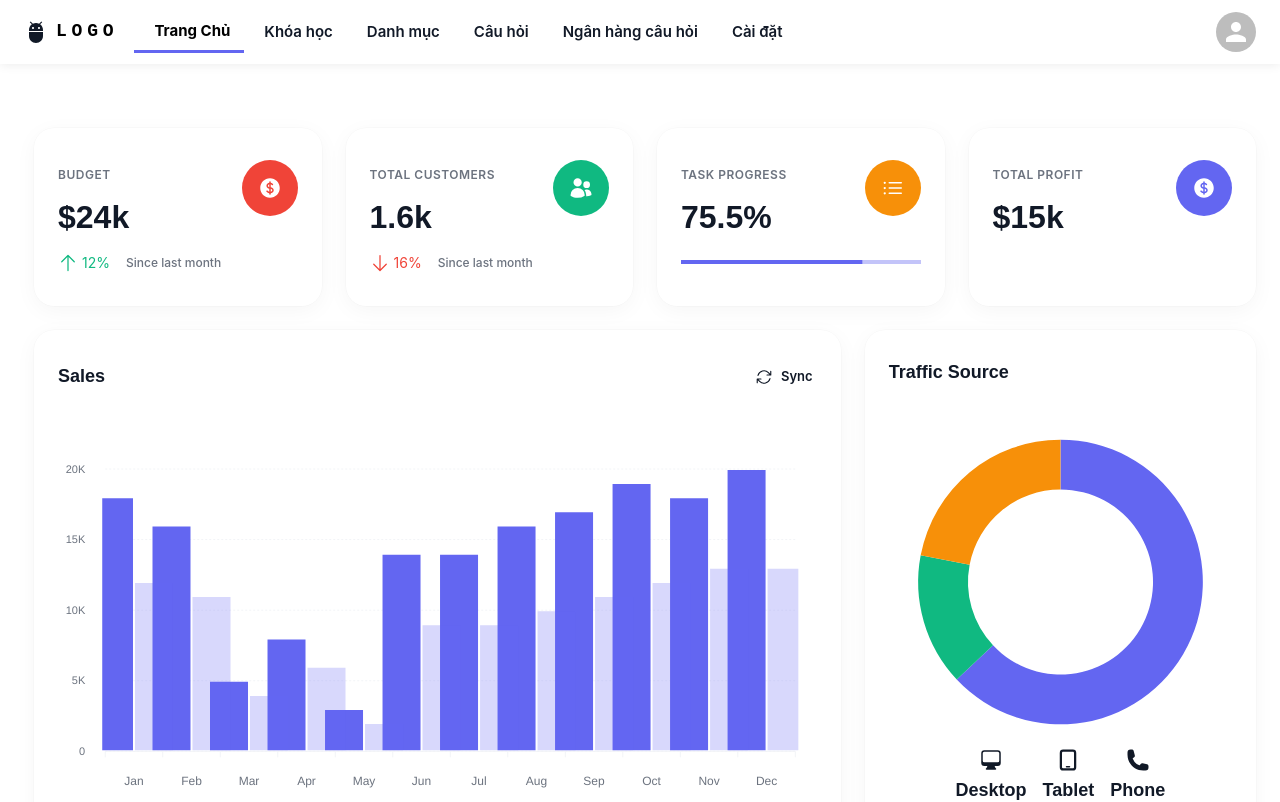
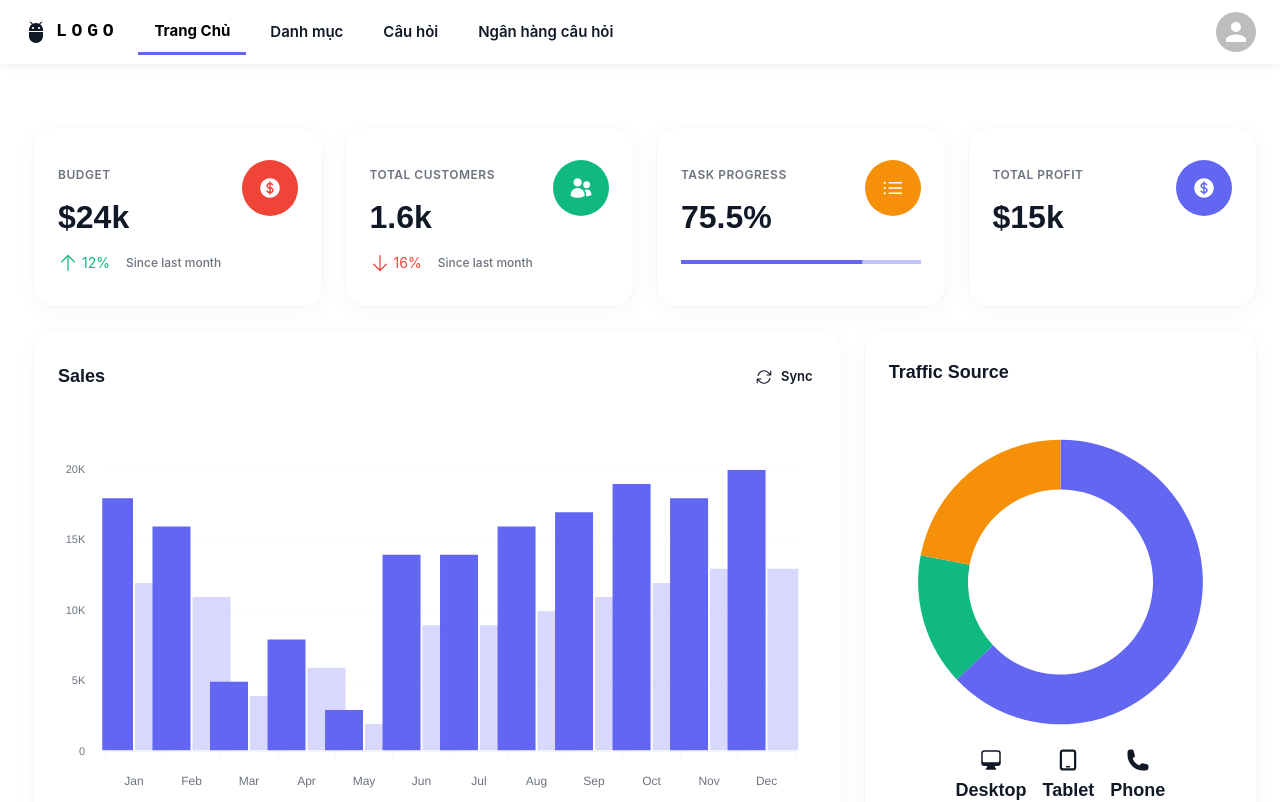
Before and after one commit to nvhoang2003/quizzbfe, a Next.js app: page / in a window 1280 px wide. Shown: the top 802 px of the page. Built offline with nearby package versions, Linux system fonts and the light colour scheme; sample sign-in values are in the browser's storage.

Commit message:
Flow test quiz(quiz redirect to test)

```diff
--- a/next.config.js
+++ b/next.config.js
@@ -3,8 +3,8 @@ const nextConfig = {
   reactStrictMode: false,
   env: {
     // HOST
-    LOCAL_API_KEY: 'https://localhost:7117/',
-    HOST_API_KEY: 'http://103.161.178.66:8098/',
+    HOST_API_KEY: 'https://localhost:7117/' || 'http://103.161.178.66:8098/',
+    // HOST_API_KEY: 'http://103.161.178.66:8098/',
   },
   system: {
     // BRAND NAME
--- a/package.json
+++ b/package.json
@@ -30,6 +30,7 @@
     "date-fns": "^2.30.0",
     "dayjs": "^1.11.10",
     "formik": "^2.4.3",
+    "jsonwebtoken": "^9.0.2",
     "lodash": "^4.17.21",
     "next": "13.4.9",
     "notistack": "^3.0.1",
--- a/src/auth/axiosHeader.js
+++ b/src/auth/axiosHeader.js
@@ -1,6 +1,6 @@
 import axios from 'axios';
 
-const HOST_API_KEY =  process.env.LOCAL_API_KEY || process.env.HOST_API_KEY;
+const HOST_API_KEY =  process.env.HOST_API_KEY;
 
 const axiosInstance = axios.create({ baseURL: HOST_API_KEY });
 
--- a/src/contexts/auth-context.js
+++ b/src/contexts/auth-context.js
@@ -1,19 +1,26 @@
-import { createContext, useContext, useEffect, useReducer, useRef, useState } from 'react';
-import PropTypes from 'prop-types';
-import { setupLocalStorage } from '@/auth/utils';
-import { loginAuth } from '@/dataProvider/authApi';
-import snackbarUtils from '@/utils/snackbar-utils';
+import {
+  createContext,
+  useContext,
+  useEffect,
+  useReducer,
+  useRef,
+  useState,
+} from "react";
+import PropTypes from "prop-types";
+import { setupLocalStorage } from "@/auth/utils";
+import { loginAuth } from "@/dataProvider/authApi";
+import snackbarUtils from "@/utils/snackbar-utils";
 
 const HANDLERS = {
-  INITIALIZE: 'INITIALIZE',
-  SIGN_IN: 'SIGN_IN',
-  SIGN_OUT: 'SIGN_OUT'
+  INITIALIZE: "INITIALIZE",
+  SIGN_IN: "SIGN_IN",
+  SIGN_OUT: "SIGN_OUT",
 };
 
 const initialState = {
   isAuthenticated: false,
   isLoading: true,
-  user: null
+  user: null,
 };
 
 const handlers = {
@@ -22,18 +29,16 @@ const handlers = {
 
     return {
       ...state,
-      ...(
-        // if payload (user) is provided, then is authenticated
-        user
-          ? ({
+      ...// if payload (user) is provided, then is authenticated
+      (user
+        ? {
             isAuthenticated: true,
             isLoading: false,
-            user
-          })
-          : ({
-            isLoading: false
-          })
-      )
+            user,
+          }
+        : {
+            isLoading: false,
+          }),
     };
   },
   [HANDLERS.SIGN_IN]: (state, action) => {
@@ -41,21 +46,20 @@ const handlers = {
     return {
       ...state,
       isAuthenticated: true,
-      user
+      user,
     };
   },
   [HANDLERS.SIGN_OUT]: (state) => {
     return {
       ...state,
       isAuthenticated: false,
-      user: null
+      user: null,
     };
-  }
+  },
 };
 
-const reducer = (state, action) => (
-  handlers[action.type] ? handlers[action.type](state, action) : state
-);
+const reducer = (state, action) =>
+  handlers[action.type] ? handlers[action.type](state, action) : state;
 
 // The role of this context is to propagate authentication state through the App tree.
 
@@ -77,23 +81,24 @@ export const AuthProvider = (props) => {
     let isAuthenticated = false;
 
     try {
-      isAuthenticated = window.sessionStorage.getItem('authenticated') === 'true';
+      isAuthenticated =
+        window.sessionStorage.getItem("authenticated") === "true";
     } catch (err) {
       console.error(err);
     }
 
     if (isAuthenticated) {
       const user = {
-         name: "userI",
-       };
+        name: "userI",
+      };
 
       dispatch({
         type: HANDLERS.INITIALIZE,
-        payload: user
+        payload: user,
       });
     } else {
       dispatch({
-        type: HANDLERS.INITIALIZE
+        type: HANDLERS.INITIALIZE,
       });
     }
   };
@@ -106,23 +111,22 @@ export const AuthProvider = (props) => {
     []
   );
 
-
   const signIn = async (username, password) => {
     try {
       const responseLogin = await loginAuth({ username, password });
 
       if (responseLogin.status < 400) {
         setupLocalStorage(responseLogin.data.accessToken);
-        window.sessionStorage.setItem('authenticated', 'true');
-        snackbarUtils.success('Đăng nhập thành công');
+        window.sessionStorage.setItem("authenticated", "true");
+        snackbarUtils.success("Đăng nhập thành công");
         const user = {
-         id: responseLogin?.data?.userId,
-          name: username,
+          id: responseLogin?.data?.userId,
+          username: username,
         };
 
         dispatch({
           type: HANDLERS.SIGN_IN,
-          payload: user
+          payload: user,
         });
       }
 
@@ -130,13 +134,12 @@ export const AuthProvider = (props) => {
     } catch (err) {
       console.error(err);
     }
-
   };
   const signOut = () => {
     setupLocalStorage("");
-    window.sessionStorage.setItem('authenticated', 'false');
+    window.sessionStorage.setItem("authenticated", "false");
     dispatch({
-      type: HANDLERS.SIGN_OUT
+      type: HANDLERS.SIGN_OUT,
     });
   };
 
@@ -145,7 +148,7 @@ export const AuthProvider = (props) => {
       value={{
         ...state,
         signIn,
-        signOut
+        signOut,
       }}
     >
       {children}
@@ -154,7 +157,7 @@ export const AuthProvider = (props) => {
 };
 
 AuthProvider.propTypes = {
-  children: PropTypes.node
+  children: PropTypes.node,
 };
 
 export const AuthConsumer = AuthContext.Consumer;
--- a/src/dataProvider/quizApi.js
+++ b/src/dataProvider/quizApi.js
@@ -17,7 +17,7 @@ function getAllQuiz(params) {
 }
 
 function getQuizForTestID(id){
-  return getApi(quizPath + `/getQuizForTest/ ${id}`);
+  return getApi(quizPath + `/getQuizForTest/${id}`);
 }
 
 function submitQuiz(id, params){
@@ -25,11 +25,11 @@ function submitQuiz(id, params){
 }
 
 function getQuizById(quizId) {
-  return getApi(quizApiPath.getQuizById + `/${quizId}`, {});
+  return getApi(quizApiPath.getQuizById + `/${quizId}`);
 }
 
 function deleteQuizById(quizId) {
-  return deleteApi(quizApiPath.deleteQuizById + `/${quizId}`, {});
+  return deleteApi(quizApiPath.deleteQuizById + `/${quizId}`);
 }
 
 export {
--- a/src/layouts/dashboard/config.js
+++ b/src/layouts/dashboard/config.js
@@ -15,16 +15,16 @@ export const items = [
     ),
     disabled: false
   },
-  {
-    title: "Khóa học",
-    path: "/courses",
-    icon: (
-      <SvgIcon fontSize="small">
-        <CogIcon />
-      </SvgIcon>
-    ),
-    disabled: false
-  },
+  // {
+  //   title: "Khóa học",
+  //   path: "/courses",
+  //   icon: (
+  //     <SvgIcon fontSize="small">
+  //       <CogIcon />
+  //     </SvgIcon>
+  //   ),
+  //   disabled: false
+  // },
   {
     title: "Danh mục",
     path: "/tags",
@@ -55,14 +55,14 @@ export const items = [
     ),
     disabled: false
   },
-  {
-    title: "Cài đặt",
-    path: "/settings",
-    icon: (
-      <SvgIcon fontSize="small">
-        <CogIcon />
-      </SvgIcon>
-    ),
-    disabled: false
-  },
+  // {
+  //   title: "Cài đặt",
+  //   path: "/settings",
+  //   icon: (
+  //     <SvgIcon fontSize="small">
+  //       <CogIcon />
+  //     </SvgIcon>
+  //   ),
+  //   disabled: false
+  // },
 ];
--- a/src/layouts/dashboard/top-nav-item.js
+++ b/src/layouts/dashboard/top-nav-item.js
@@ -25,16 +25,17 @@ export const TopNavItem = (props) => {
           alignItems: 'center',
           display: 'flex',
           justifyContent: 'flex-start',
-          pl: '20px',
-          pr: '14px',
-          py: '6px',
+          px: 2,
+          py: 1,
+          mx: 0.5,
           textAlign: 'center',
           ...(active && {
             borderBottom: 3,
             borderColor: "primary.main"
           }),
           '&:hover': {
-            backgroundColor: '#686AC3'
+            borderBottom: 3,
+            borderColor: "primary.main"
           }
         }}
         {...linkProps}
--- a/src/sections/@dashboard/list/quiz/QuizTableRows.js
+++ b/src/sections/@dashboard/list/quiz/QuizTableRows.js
@@ -28,6 +28,8 @@ QuizTableRows.propTypes = {
   row: PropTypes.object,
   selected: PropTypes.bool,
   onSelectRow: PropTypes.func,
+  onShowRow: PropTypes.func,
+  onUpdateRow: PropTypes.func,
   onDeleteRow: PropTypes.func,
   index: PropTypes.number,
 };
@@ -38,6 +40,7 @@ export default function QuizTableRows({
   row,
   selected,
   onSelectRow,
+  onShowRow,
   onUpdateRow,
   onDeleteRow,
   index,
@@ -137,7 +140,7 @@ export default function QuizTableRows({
             }}
           >
             <Tooltip title="Show" placement="right">
-              <IconButton color="info">
+              <IconButton color="info" onClick={onShowRow}>
                 <Visibility />
               </IconButton>
             </Tooltip>
```
Also changed, not shown: src/dataProvider/quizAccess.js (added, +22 -0 lines), src/sections/@dashboard/list/quiz/QuizTable.js (+30 -3 lines), 1 other file (tests, documents, lock files or other folders).
